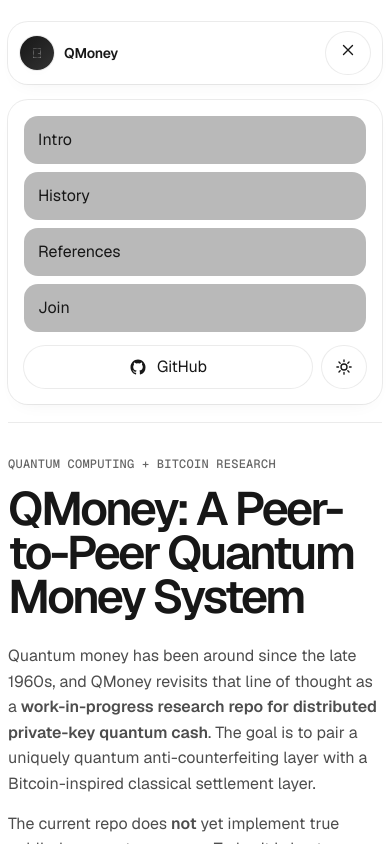
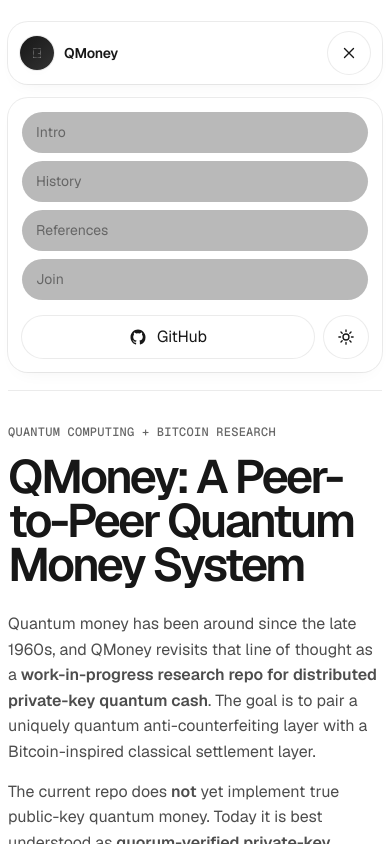
Before and after one commit to runeape-sats/qmoney, a React (Vite) app in the folder website/: page / in a window 390 px wide. Both pictures are taken after a click on the button "Open site menu". Shown: the top 844 px of the page. Built offline with nearby package versions, Linux system fonts and the light colour scheme.

Commit message:
fix: make qmoney header collapsible on all viewports

```diff
--- a/website/src/App.css
+++ b/website/src/App.css
@@ -43,11 +43,21 @@
   align-items: center;
   justify-content: space-between;
   gap: 20px;
+  padding: 12px 16px;
+  border-radius: 22px;
+  background: color-mix(in srgb, var(--surface) 88%, var(--page-bg) 12%);
+  box-shadow: var(--shadow-soft), var(--shadow-raise);
+}
+
+.header-panel {
+  padding: 16px;
+  border-radius: 22px;
+  background: color-mix(in srgb, var(--surface) 90%, var(--page-bg) 10%);
+  box-shadow: var(--shadow-soft), var(--shadow-raise);
 }
 
 .header-controls,
-.header-actions,
-.mobile-menu-actions {
+.header-actions {
   display: inline-flex;
   align-items: center;
   gap: 14px;
@@ -82,18 +92,23 @@
 .site-nav {
   display: inline-flex;
   align-items: center;
-  gap: 24px;
+  flex-wrap: wrap;
+  gap: 14px;
   color: var(--text-muted);
   font-size: 14px;
 }
 
-.mobile-menu-button,
-.mobile-menu {
-  display: none;
+.site-nav a,
+.icon-link {
+  padding: 10px 14px;
+  border-radius: 999px;
+  background: color-mix(in srgb, var(--surface) 70%, var(--surface-strong) 30%);
 }
 
 .header-controls {
-  justify-content: flex-end;
+  width: 100%;
+  justify-content: space-between;
+  gap: 16px;
 }
 
 .site-nav a:hover,
@@ -443,6 +458,16 @@
     grid-template-columns: 1fr;
   }
 
+  .header-controls {
+    flex-direction: column;
+    align-items: stretch;
+  }
+
+  .header-actions {
+    justify-content: flex-start;
+    flex-wrap: wrap;
+  }
+
   .hero {
     padding: 48px 0 40px;
   }
@@ -475,59 +500,32 @@
   .header-top-row {
     padding: 12px 14px;
     border-radius: 20px;
-    background: color-mix(in srgb, var(--surface) 86%, var(--page-bg) 14%);
-    box-shadow: var(--shadow-soft), var(--shadow-raise);
   }
 
-  .header-controls {
-    display: none;
+  .header-panel {
+    padding: 14px;
+    border-radius: 20px;
   }
 
-  .header-actions-desktop .icon-link,
-  .header-actions-desktop > .icon-button:not(.mobile-menu-button) {
-    display: none;
-  }
-
-  .mobile-menu-button,
-  .mobile-menu {
-    display: block;
-  }
-
-  .mobile-menu-button {
-    min-width: 44px;
-  }
-
-  .mobile-menu {
-    margin-top: 2px;
-    padding: 16px;
-    border-radius: 20px;
-    background: color-mix(in srgb, var(--surface) 90%, var(--page-bg) 10%);
-    box-shadow: var(--shadow-soft), var(--shadow-raise);
-  }
-
-  .mobile-nav-links {
+  .site-nav {
     display: grid;
     gap: 8px;
   }
 
-  .mobile-nav-links a {
-    padding: 12px 14px;
-    border-radius: 14px;
-    color: var(--text-primary);
-    background: color-mix(in srgb, var(--surface) 70%, var(--surface-strong) 30%);
+  .site-nav a {
+    width: 100%;
   }
 
-  .mobile-menu-actions {
-    display: flex;
+  .header-actions {
+    width: 100%;
     gap: 10px;
-    margin-top: 14px;
   }
 
-  .mobile-github-link {
+  .header-actions .icon-link {
     flex: 1;
   }
 
-  .mobile-menu-actions .icon-button {
+  .header-actions .icon-button {
     flex: 0 0 44px;
   }
 
@@ -594,7 +592,7 @@
     padding: 18px;
   }
 
-  .mobile-menu-actions {
+  .header-actions {
     flex-direction: row;
     align-items: stretch;
   }
--- a/website/src/App.tsx
+++ b/website/src/App.tsx
@@ -157,7 +157,8 @@ function App() {
   }, [])
 
   const nextTheme = theme === 'light' ? 'dark' : 'light'
-  const mobileMenuLabel = isMobileMenuOpen ? 'Close navigation menu' : 'Open navigation menu'
+  const menuLabel = isMobileMenuOpen ? 'Close site menu' : 'Open site menu'
+  const handleMenuToggle = () => setIsMobileMenuOpen((open) => !open)
   const handleMobileNavClick = () => setIsMobileMenuOpen(false)
 
   return (
@@ -171,7 +172,34 @@ function App() {
             <span>QMoney</span>
           </a>
 
-          <div className="header-actions header-actions-desktop">
+          <button
+            type="button"
+            className="icon-button menu-toggle-button"
+            aria-label={menuLabel}
+            aria-controls="site-navigation-panel"
+            aria-expanded={isMobileMenuOpen}
+            onClick={handleMenuToggle}
+          >
+            <MenuIcon open={isMobileMenuOpen} />
+          </button>
+        </div>
+
+        <div
+          id="site-navigation-panel"
+          className="header-panel"
+          role="region"
+          aria-label="Site navigation panel"
+          hidden={!isMobileMenuOpen}
+        >
+          <div className="header-controls">
+            <nav className="site-nav" aria-label="Primary navigation">
+              <a href="#intro" onClick={handleMobileNavClick}>Intro</a>
+              <a href="#history" onClick={handleMobileNavClick}>History</a>
+              <a href="#references" onClick={handleMobileNavClick}>References</a>
+              <a href="#contact" onClick={handleMobileNavClick}>Join</a>
+            </nav>
+
+            <div className="header-actions">
               <a
                 className="icon-link"
                 href="https://github.com/runeape-sats/qmoney"
@@ -191,62 +219,7 @@ function App() {
               >
                 <ThemeIcon theme={theme} />
               </button>
-
-            <button
-              type="button"
-              className="icon-button mobile-menu-button"
-              aria-label={mobileMenuLabel}
-              aria-controls="mobile-navigation"
-              aria-expanded={isMobileMenuOpen}
-              onClick={() => setIsMobileMenuOpen((open) => !open)}
-            >
-              <MenuIcon open={isMobileMenuOpen} />
-            </button>
             </div>
-        </div>
-
-        <div className="header-controls">
-          <nav className="site-nav" aria-label="Primary navigation">
-            <a href="#intro">Intro</a>
-            <a href="#history">History</a>
-            <a href="#references">References</a>
-            <a href="#contact">Join</a>
-          </nav>
-        </div>
-
-        <div
-          id="mobile-navigation"
-          className="mobile-menu"
-          role="region"
-          aria-label="Mobile navigation"
-          hidden={!isMobileMenuOpen}
-        >
-          <nav className="mobile-nav-links" aria-label="Mobile navigation links">
-            <a href="#intro" onClick={handleMobileNavClick}>Intro</a>
-            <a href="#history" onClick={handleMobileNavClick}>History</a>
-            <a href="#references" onClick={handleMobileNavClick}>References</a>
-            <a href="#contact" onClick={handleMobileNavClick}>Join</a>
-          </nav>
-
-          <div className="mobile-menu-actions">
-            <a
-              className="icon-link mobile-github-link"
-              href="https://github.com/runeape-sats/qmoney"
-              target="_blank"
-              rel="noreferrer"
-            >
-              <GithubIcon />
-              <span>GitHub</span>
-            </a>
-
-            <button
-              type="button"
-              className="icon-button"
-              aria-label={`Switch to ${nextTheme} mode`}
-              onClick={() => setTheme(nextTheme)}
-            >
-              <ThemeIcon theme={theme} />
-            </button>
           </div>
         </div>
       </header>
```
Also changed, not shown: 1 other file (tests, documents, lock files or other folders). Lines whose indentation alone changed are shown as unchanged.
